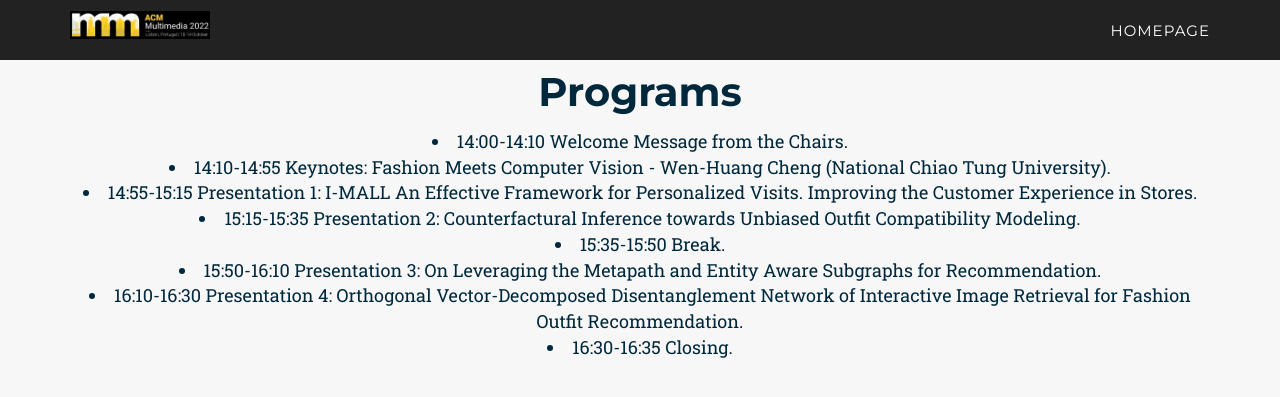
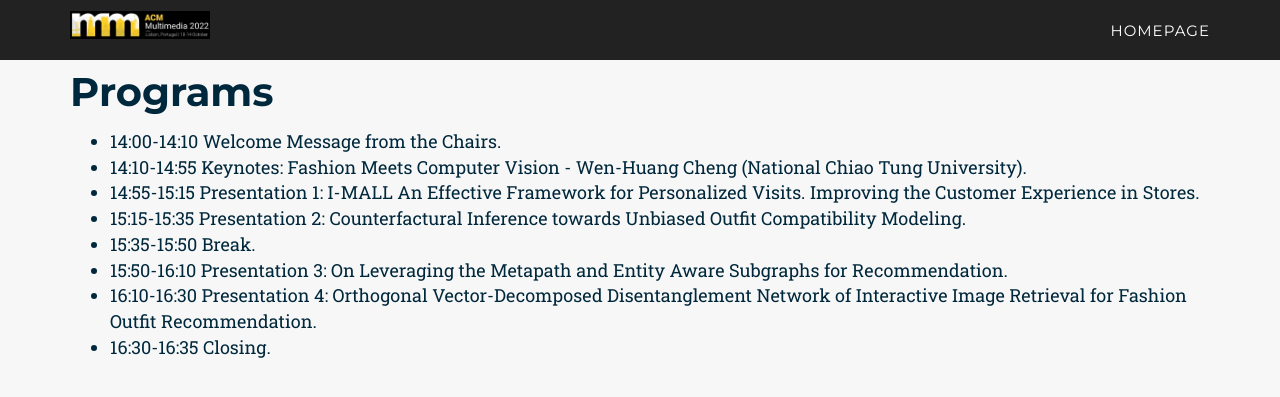
Before and after one commit to MCFR-MM22/MCFR-MM22.github.io, a Jekyll site: the page built from _2021_pages/programs.html, in a window 1280 px wide. Shown: the top 397 px of the page. Built offline with Jekyll 4.4.1, drawn with Linux system fonts in a browser that asks for light colours; some web fonts are replaced.

Commit message:
Update programs.html

```diff
--- a/_includes/2021_data/programs.html
+++ b/_includes/2021_data/programs.html
@@ -1,7 +1,7 @@
 <section id="programs" class="bg-light-gray">
     <div class="container">
         <div class="row">
-            <div class="col-lg-12 text-center">
+            <div class="col-lg-12 text-left">
                 <h2 class="section-heading">Programs</h2>
                 <!-- <h3 class="section-subheading"><strong>This is a tentative program.</strong>
                 </h3> -->
@@ -11,7 +11,7 @@
 <!--                 [<a href='https://whova.com/portal/webapp/mm_202110/VideoGallery'>Video Gallery</a>] -->
 <!--                 <h3 class="section-subheading" >TBD</h3> -->
                     <font size="4">
-                    <ul{margin:0;padding:0}>
+                    <ul>
                     <li>14:00-14:10 Welcome Message from the Chairs.</li>
                     <li>14:10-14:55 Keynotes: Fashion Meets Computer Vision - Wen-Huang Cheng (National Chiao Tung University).</li>
                     <li>14:55-15:15 Presentation 1: I-MALL An Effective Framework for Personalized Visits. Improving the Customer Experience in Stores.</li>
```
